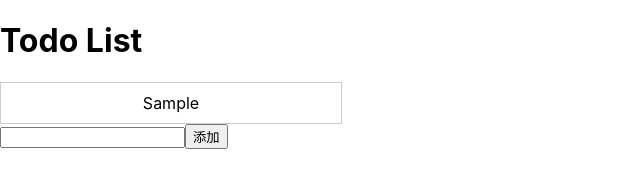
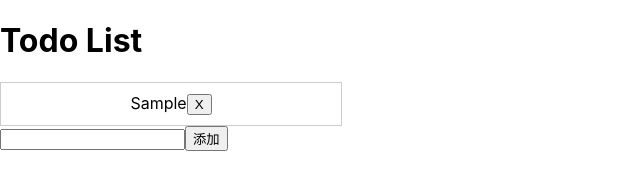
Before and after one commit to liule13/day10-todo, a React (Create React App) app: page / in a window 1280 px wide. Both pictures are taken after typing "Sample" into the empty fields and a click on the button "添加". Shown: the top 184 px of the page, without its empty margins (0-640 px from the left). Built offline with nearby package versions, Linux system fonts and the light colour scheme.

Commit message:
feat: add delete button and deleteTodo method;update reducer

```diff
--- a/src/components/TodoItem.js
+++ b/src/components/TodoItem.js
@@ -12,10 +12,18 @@ export function TodoItem(props) {
         })
     }
 
+    function deleteTodo() {
+        dispatch({
+            type: "DELETE_TODO",
+            payload: {id: props.todo.id}
+        });
+    }
+
     return (
         <div className={"todo-item"} onClick={makeAsDone}>
             <span className={props.todo.done ? "todo-done" : ""}>
                 {props.todo.text}
             </span>
+            <button onClick={deleteTodo}>X</button>
         </div>);
 }
--- a/src/reducers/TodoReducer.js
+++ b/src/reducers/TodoReducer.js
@@ -21,6 +21,8 @@ export function todoReducer(state, action) {
                 done: false
             };
             return [...state, newTodo];
+        case "DELETE_TODO":
+            return state.filter((todo) => todo.id !== action.payload.id);
         default:
             return state;
     }
```
